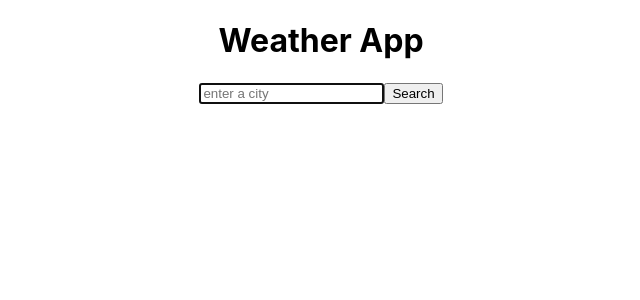
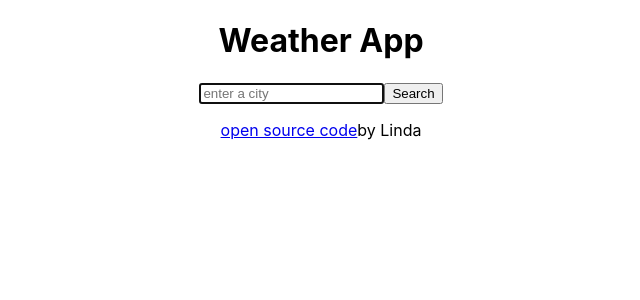
Before and after one commit to MarliDesign/shecodes-weather-app-react, a React (Create React App) app: page / in a window 1280 px wide. Shown: the top 300 px of the page, without its empty margins (319-959 px from the left). Built offline with nearby package versions, Linux system fonts and the light colour scheme.

Commit message:
added footer element

```diff
--- a/src/App.js
+++ b/src/App.js
@@ -1,12 +1,14 @@
 import logo from "./logo.svg";
 import "./App.css";
 import WeatherSearch from "./WeatherSearch";
+import Footer from "./Footer.js";
 
 function App() {
   return (
     <div className="App">
       <h1>Weather App</h1>
       <WeatherSearch />
+      <Footer />
     </div>
   );
 }
--- /dev/null
+++ b/src/Footer.js
@@ -0,0 +1,14 @@
+import React from "react";
+
+export default function Footer() {
+  return (
+    <div>
+      <p>
+        <a href="https://github.com/MarliDesign/shecodes-weather-app-react">
+          open source code
+        </a>
+        by Linda
+      </p>
+    </div>
+  );
+}
```
